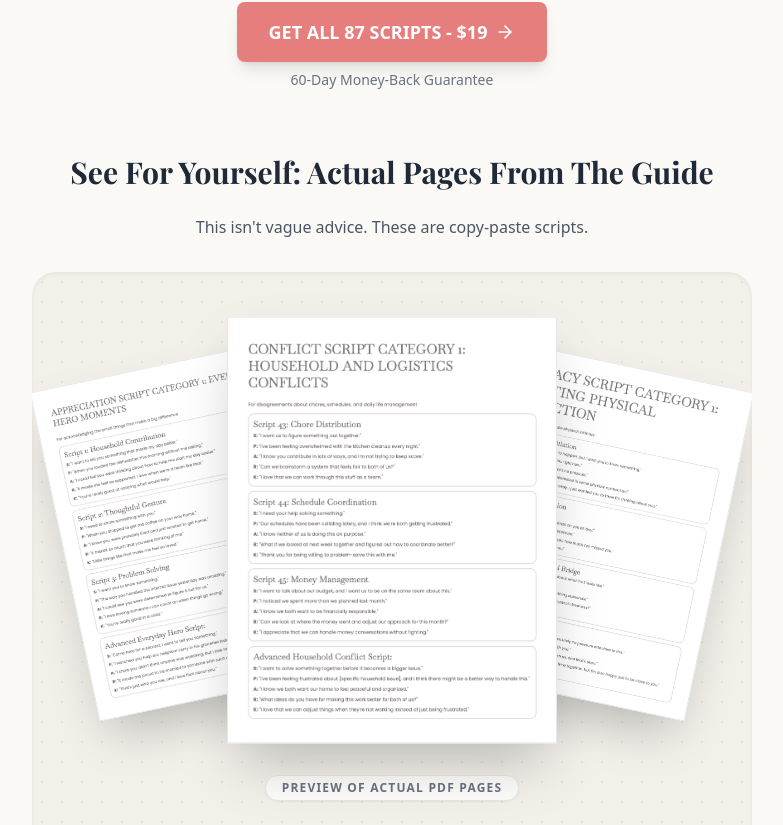
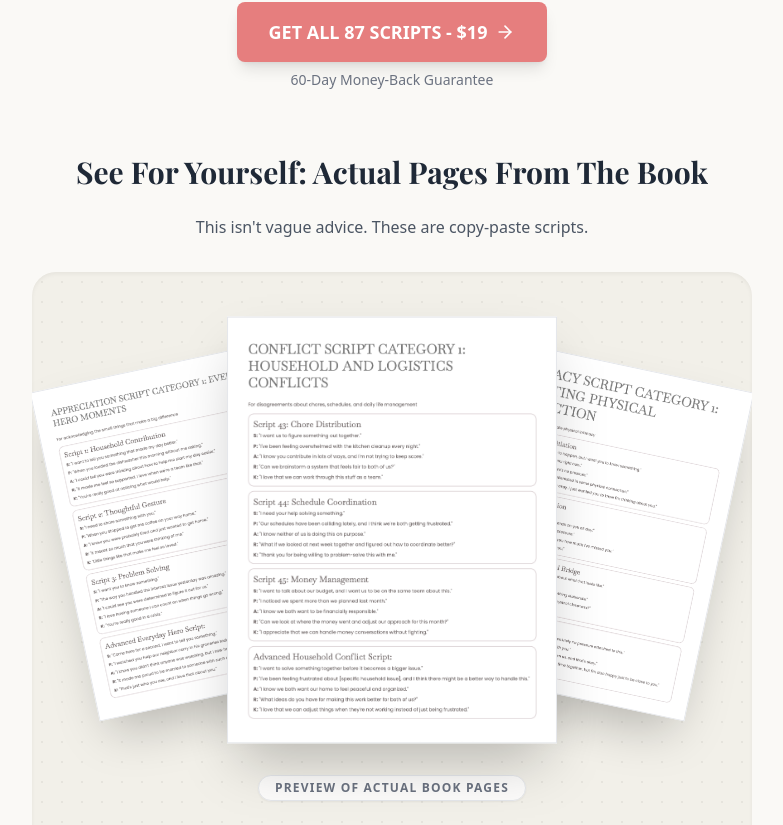
Before and after one commit to alltutyou-cell/connection-code, a React (Vite) app: page / in a window 1280 px wide. Shown: the part 9375-10200 px from the top of the page, without its empty margins (248-1031 px from the left). Built offline with nearby package versions, Linux system fonts and the light colour scheme; a web font is replaced by a local one.

Commit message:
Update text to refer to 'book' instead of 'guide'

```diff
--- a/LandingPage.tsx
+++ b/LandingPage.tsx
@@ -445,7 +445,7 @@ const LandingPage: React.FC = () => {
             <p className="text-sm text-gray-500 mt-2">60-Day Money-Back Guarantee</p>
           </div>
 
-          <h2 className="text-2xl md:text-3xl font-bold serif mb-6 mt-16 text-center">See For Yourself: Actual Pages From The Guide</h2>
+          <h2 className="text-2xl md:text-3xl font-bold serif mb-6 mt-16 text-center">See For Yourself: Actual Pages From The Book</h2>
           <p className="text-center mb-8 text-gray-600">This isn't vague advice. These are copy-paste scripts.</p>
 
           <div className="relative my-8 py-12 bg-[#F2F0E9] rounded-3xl overflow-hidden shadow-inner">
@@ -470,7 +470,7 @@ const LandingPage: React.FC = () => {
 
             <div className="relative text-center mt-12">
               <p className="inline-block bg-white/80 backdrop-blur-sm px-4 py-1 rounded-full text-xs font-bold text-gray-500 uppercase tracking-widest border border-gray-200 shadow-sm">
-                Preview of actual PDF pages
+                Preview of actual book pages
               </p>
             </div>
           </div>
```
